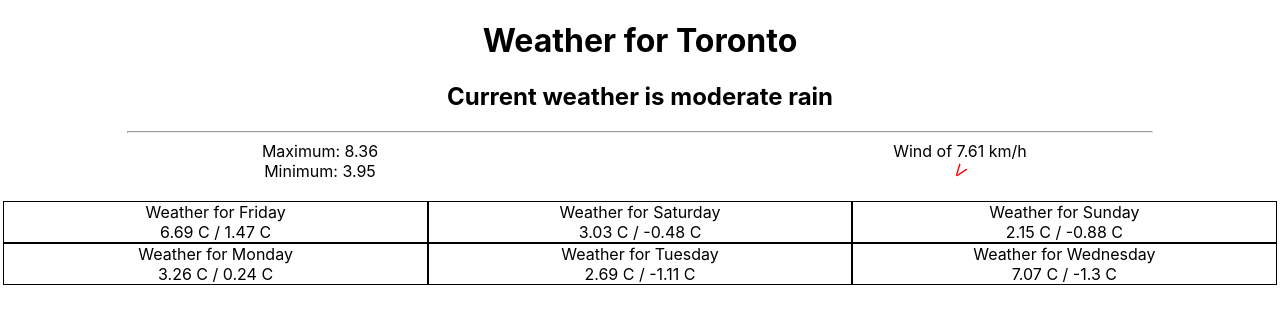
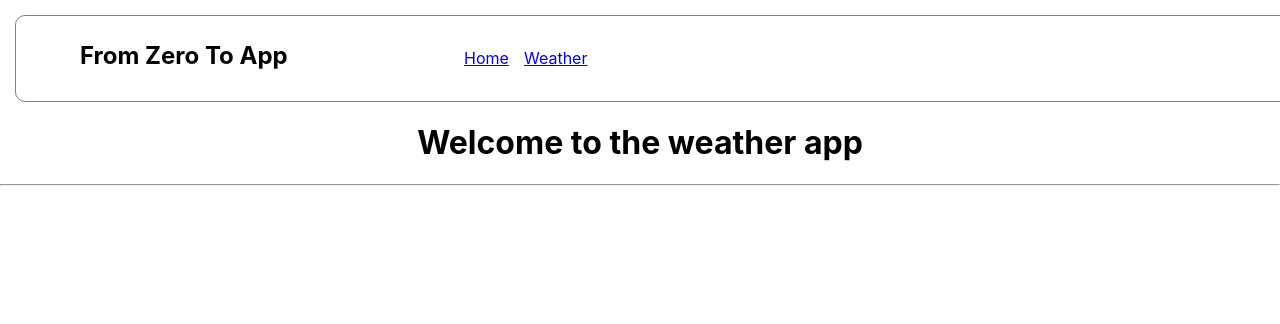
Before and after one commit to RayHightower/indycode-react-weather, a React (Create React App) app: page / in a window 1280 px wide. Shown: the top 324 px of the page. Built offline with nearby package versions, Linux system fonts and the light colour scheme.

Commit message:
Include updates for Part7

```diff
--- a/src/App.css
+++ b/src/App.css
@@ -49,3 +49,38 @@
 .border {
   border: black 1px solid;
 }
+
+.navbar {
+  width: 100%;
+  height: 60px;
+  border: grey 1px solid;
+  border-radius: 10px;
+  margin: 15px;
+  padding-top: 25px;
+}
+
+.navbar .nav-title {
+  font-size: 1.5em;
+  font-weight: bold;
+  text-align: left;
+  display: inline-block;
+  width: 30%;
+
+}
+
+.navbar .nav-links {
+  display: inline-block;
+  width: 60%;
+  text-align: left;
+}
+
+.navbar ul {
+  list-style-type: none;
+  margin: 0;
+  padding: 0;
+}
+
+.navbar li {
+  display: inline-block;
+  width: 60px;
+}
--- a/src/App.js
+++ b/src/App.js
@@ -4,12 +4,21 @@ import Home from "./components/Home";
 import Callback from "./components/Callback";
 import Unauthorized from "./components/Unauthorized";
 import Weather from "./components/Weather";
+import Navbar from "./components/Navbar";
+
+import {BrowserRouter as Router, Route} from "react-router-dom";
 
 class App extends Component {
   render() {
     return (
       <div className="App">
-        <Weather />
+        <Router>
+          <Navbar/>
+          <Route exact path="/" component={Home} />
+          <Route path="/weather" component={Weather} />
+          <Route path="/callback" component={Callback} />
+          <Route path="/unauthorized" component={Unauthorized} />
+        </Router>
       </div>
     );
   }
--- /dev/null
+++ b/src/components/Navbar.js
@@ -0,0 +1,18 @@
+import React, {Component} from "react";
+import {Link} from "react-router-dom";
+
+export default class Navbar extends Component {
+  render() {
+    return(
+      <div className="navbar">
+        <div className="nav-title">From Zero To App</div>
+        <div className="nav-links">
+          <ul>
+            <li><Link to="/">Home</Link></li>
+            <li><Link to="/weather">Weather</Link></li>
+          </ul>
+        </div>
+      </div>
+    )
+  }
+}
```
